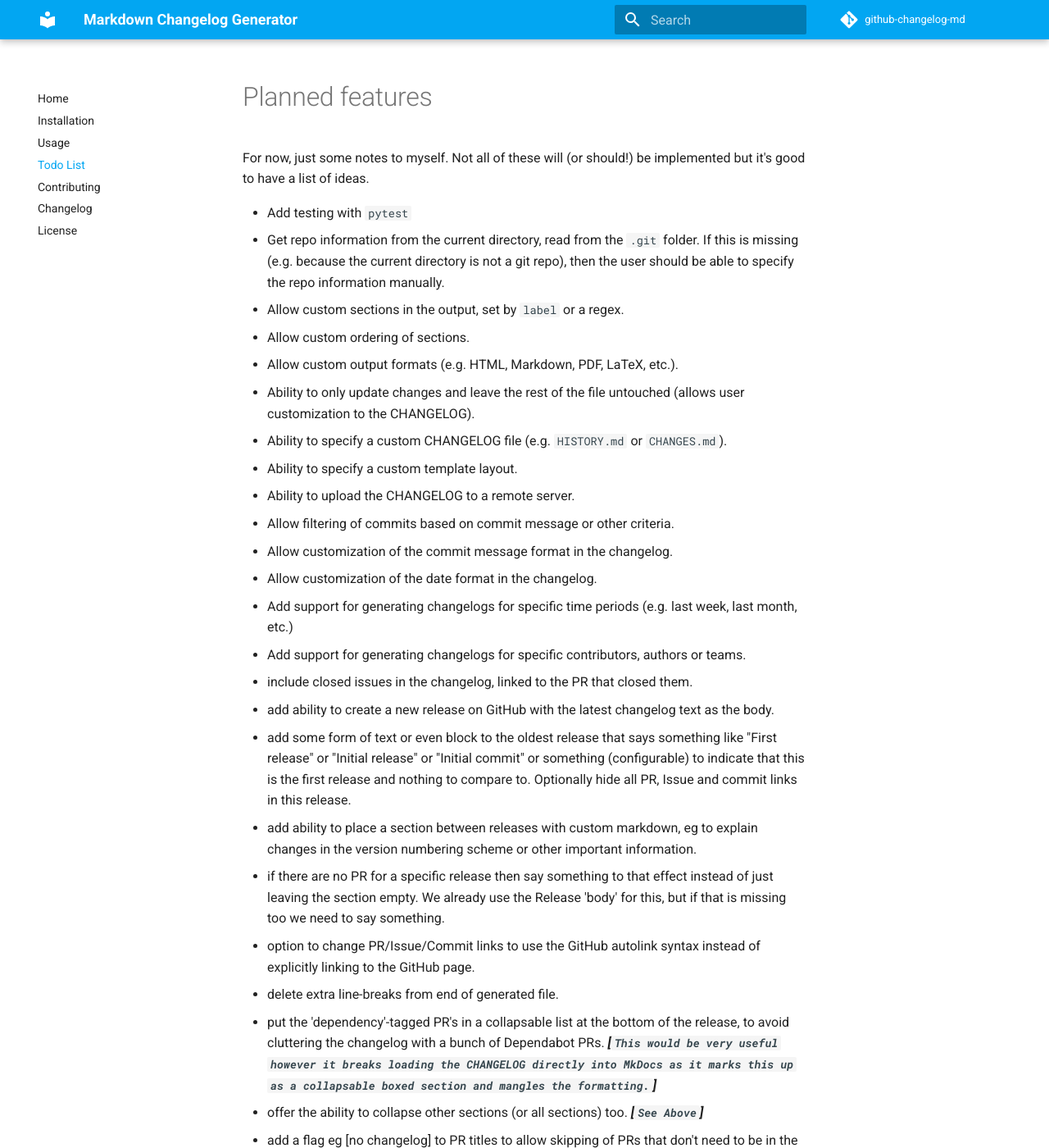
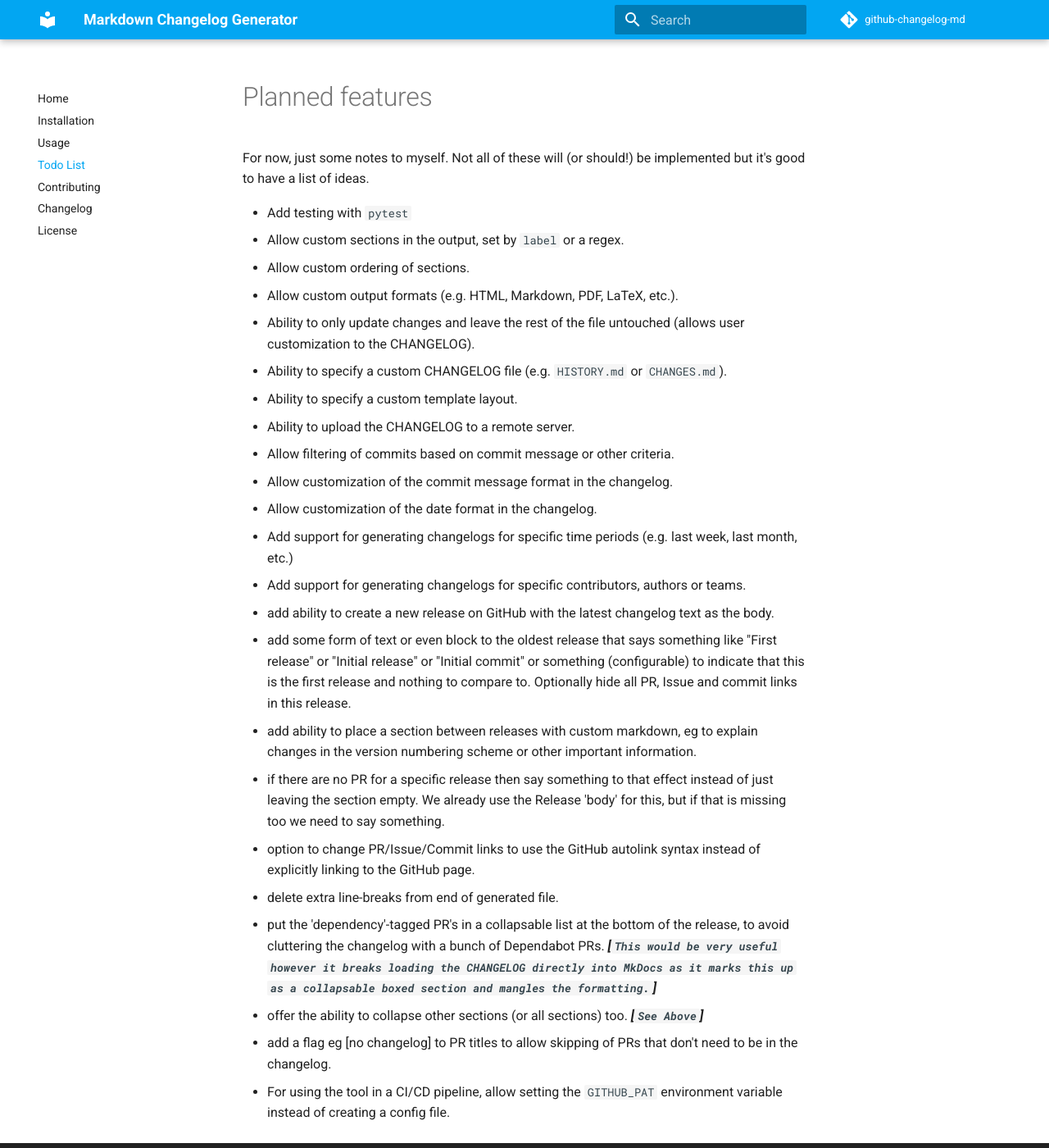
Before and after one commit to seapagan/github-changelog-md, an MkDocs documentation site: the page built from docs/todo_list.md, in a window 1280 px wide and 1400 px high. Shown: the whole window at 82% size. Built offline with MkDocs 1.6.1 and Material for MkDocs 9.7.7, drawn with Linux system fonts in a browser that asks for light colours; comment, search, counter and statistics services are not loaded; some of the changed text lies outside the part shown.

Commit message:
update TODO
Signed-off-by: Grant Ramsay <seapagan@gmail.com>

```diff
--- a/TODO.md
+++ b/TODO.md
@@ -4,9 +4,6 @@ For now, just some notes to myself. Not all of these will (or should!) be
 implemented but it's good to have a list of ideas.
 
 - Add testing with `pytest`
-- Get repo information from the current directory, read from the `.git` folder.
-  If this is missing (e.g. because the current directory is not a git repo),
-  then the user should be able to specify the repo information manually.
 - Allow custom sections in the output, set by `label` or a regex.
 - Allow custom ordering of sections.
 - Allow custom output formats (e.g. HTML, Markdown, PDF, LaTeX, etc.).
@@ -23,7 +20,6 @@ implemented but it's good to have a list of ideas.
   week, last month, etc.)
 - Add support for generating changelogs for specific contributors, authors or
   teams.
-- include closed issues in the changelog, linked to the PR that closed them.
 - add ability to create a new release on GitHub with the latest changelog text
   as the body.
 - add some form of text or even block to the oldest release that says something
@@ -48,8 +44,5 @@ implemented but it's good to have a list of ideas.
   Above`]**_
 - add a flag eg [no changelog] to PR titles to allow skipping of PRs that don't
   need to be in the changelog.
-- add a 'Next release' flag or similar which will create a virtual release
-  containing all PRs that have been merged since the last release. This will
-  allow the changelog to be updated before a release is made.
 - For using the tool in a CI/CD pipeline, allow setting the `GITHUB_PAT`
   environment variable instead of creating a config file.
```
